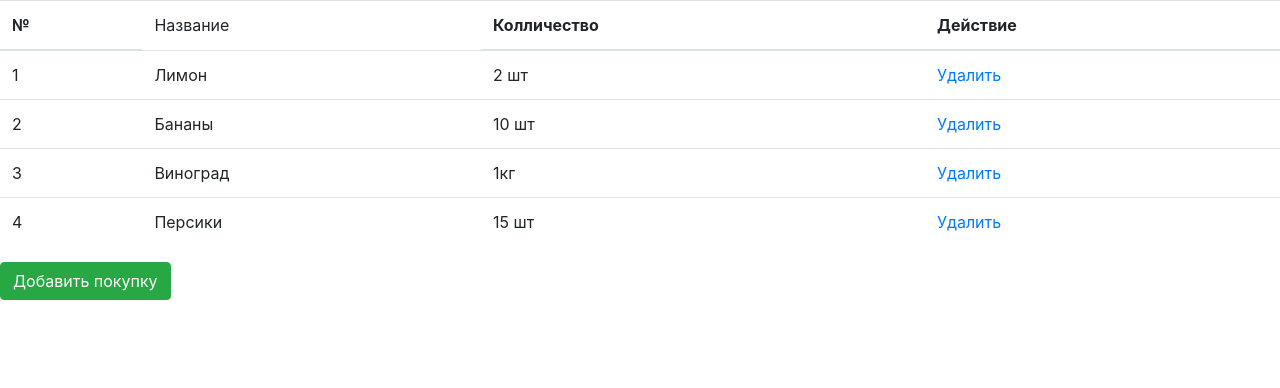
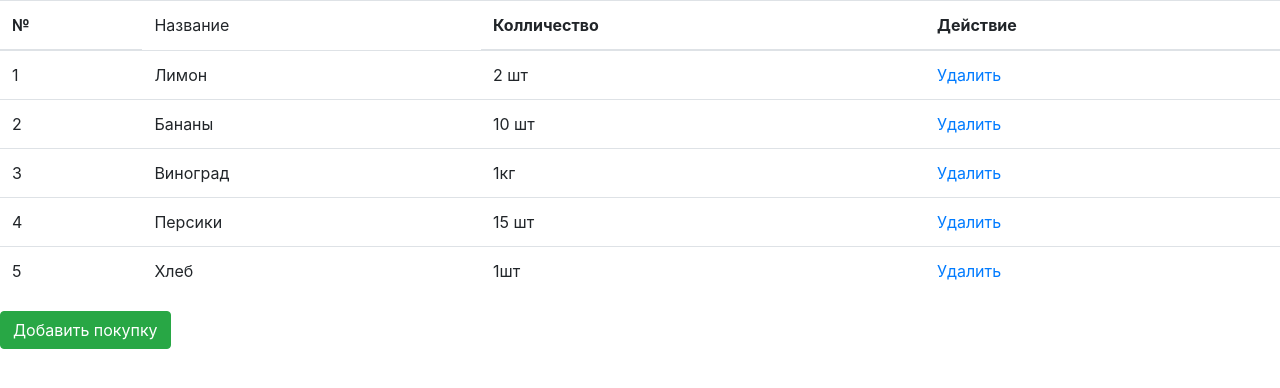
Before and after one commit to annaterekhova78/todolist, a plain HTML site: page index.html in a window 1280 px wide. Drawn offline with nearby package versions, Linux system fonts and the light colour scheme.

Commit message:
Revert "remove line"

```diff
--- a/index.html
+++ b/index.html
@@ -44,6 +44,13 @@
                 <td>15 шт</td>
                 <td><a href="#">Удалить</a></td>
             </tr>
+
+            <tr>
+                <td>5</td>
+                <td>Хлеб</td>
+                <td>1шт</td>
+                <td><a href="#">Удалить</a></td>
+            </tr>
         </tbody>
      </table>
      <a class="btn btn-success" href="#">Добавить покупку</a>
```
